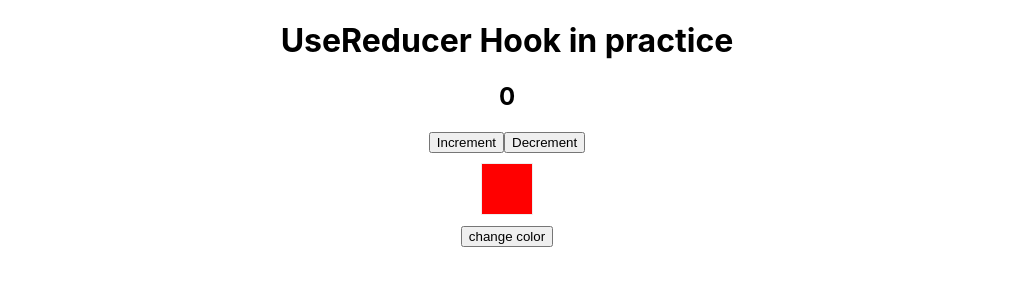
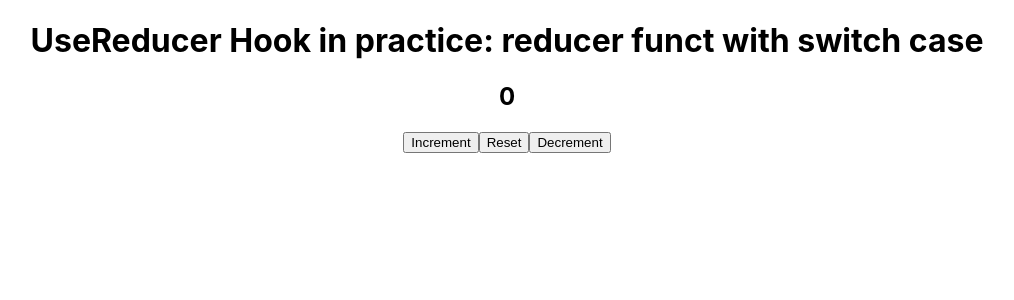
Before and after one commit to Raviegupta/React-Practice, a React (Create React App) app: page / in a window 1280 px wide. Shown: the top 300 px of the page, without its empty margins (133-1147 px from the left). Built offline with nearby package versions, Linux system fonts and the light colour scheme.

Commit message:
useReducer Hook notes

```diff
--- a/src/App.js
+++ b/src/App.js
@@ -8,6 +8,7 @@ import UseEffectHook3 from './Hooks/UseEffectHook/UseEffectHook3';
 import UseEffectAPI from './Hooks/UseEffectHook/UseEffectAPI';
 import UseEffectWeatherAPI from './Hooks/UseEffectHook/UseEffectWeatherAPI';
 import UseEffectCleanUp from './Hooks/UseEffectHook/UseEffectCleanUp';
+import UseReducerExSwitch from './Hooks/UseReducer/UseReducerExSwitch';
 
 import UseReducerExample from './Hooks/UseReducer/UseReducerExample';
 
@@ -22,7 +23,8 @@ function App() {
       {/* <UseEffectWeatherAPI /> */}
       {/* <UseEffectCleanUp /> */}
 
-      <UseReducerExample />
+      {/* <UseReducerExample />    */}
+      <UseReducerExSwitch />
     </div>
   );
 }
--- /dev/null
+++ b/src/Hooks/UseReducer/UseReducerExSwitch.jsx
@@ -0,0 +1,52 @@
+import React, { useReducer } from 'react'
+
+// Reducer function
+const reducer = (state, action) => {
+    switch (action.type) {
+        case 'inc':
+            return { count: state.count + 1 }
+        case 'dec':
+            return { count: state.count - 1 }
+        case 'reset':
+            return { count: 0 }
+        default:
+            return state;
+    }
+}
+
+const UseReducerExSwitch = () => {
+
+    const [state, dispatch] = useReducer(reducer, { count: 0} )
+
+    const increment = () => {
+        dispatch({
+            type: 'inc'
+        })
+    };
+
+    const decrement = () => {
+        dispatch({
+            type: 'dec'
+        })
+    };
+
+    const reset = () => {
+        dispatch({
+            type: 'reset'
+        })
+    };
+
+
+  return (
+    <div>
+        <h1>UseReducer Hook in practice: reducer funct with switch case</h1>
+        <h2>{state.count}</h2>
+        <button onClick={increment}>Increment</button>
+        <button onClick={reset}>Reset</button>
+        <button onClick={decrement}>Decrement</button>
+
+    </div>
+  )
+}
+
+export default UseReducerExSwitch
--- a/src/Hooks/UseReducer/UseReducerExample.jsx
+++ b/src/Hooks/UseReducer/UseReducerExample.jsx
@@ -1,5 +1,6 @@
 import React, { useReducer } from 'react'
 
+// Reducer function
 const reducer = (state, action) => {
     if(action.type === 'inc') {
         return {
```
Also changed, not shown: 1 other file (tests, documents, lock files or other folders).
